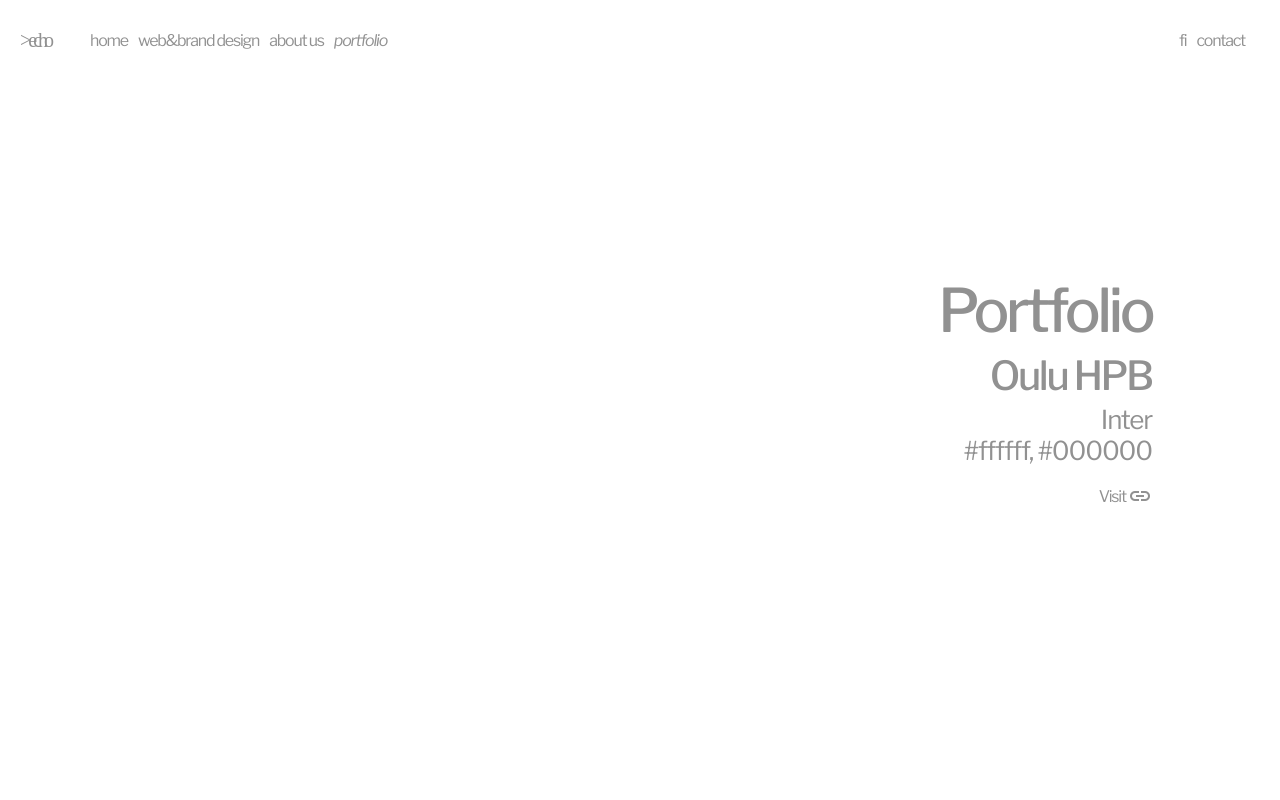
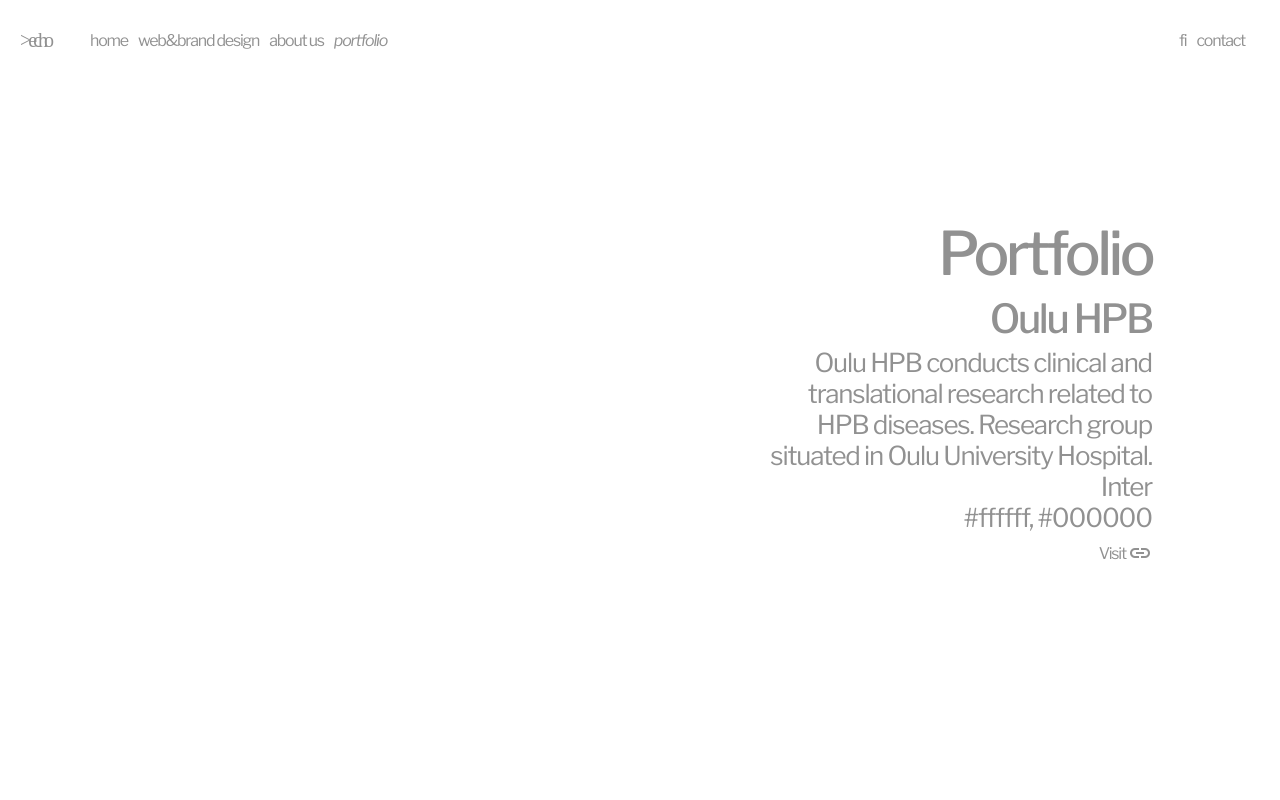
Before and after one commit to echowebaesthetics/echo, a website: page portfolio/index.html in a window 1280 px wide. Shown: the top 800 px of the page. Drawn offline with nearby package versions, Linux system fonts and the light colour scheme; a web font is replaced by a local one.

Commit message:
portfolio

```diff
--- a/css/portfolio.css
+++ b/css/portfolio.css
@@ -29,6 +29,21 @@
     gap: 10px;
 }
 
+.info p:first-child {
+  max-width: 400px;
+}
+
+.info {
+  display: flex;
+  flex-direction: column;
+  align-items: flex-end;
+  justify-content: center;
+}
+
+.info img {
+  width: 280px;
+}
+
 .info p {
   font-size: clamp(16px, 4vw, 26px);
 }
@@ -40,7 +55,7 @@
 }
 
 .icon-span {
-    width: 100%;
+    width: fit-content;
     justify-content: flex-end;
     gap: 2px;
 }
--- a/portfolio/index.html
+++ b/portfolio/index.html
@@ -77,13 +77,16 @@
                 </section>
                 <article class="website-card">
                     <h3>Oulu HPB</h3>
-                    <section class="info">
-                        <p aria-label="font family">Inter</p>
-                        <p aria-description="hex code for pure black and pure white">#ffffff, #000000</p>
-                    </section>
+                <div class="portfolio-grid">
+                <section class="info">
+                    <p>Oulu HPB conducts clinical and translational research related to HPB diseases. Research group situated in Oulu University Hospital.</p>
+                    <p aria-label="font family">Inter</p>
+                    <p aria-description="hex code for pure black and pure white">#ffffff, #000000</p>
                     <a href="https://ouluhpb.fi" class="icon-span">Visit<span class="material-symbols-outlined">
-                        link
+                            link
                     </span></a>
+                </section>
+                </div>
                 </article>
             </section>
         </main>
```
Also changed, not shown: _assets/ouluhpb1.png (added).
